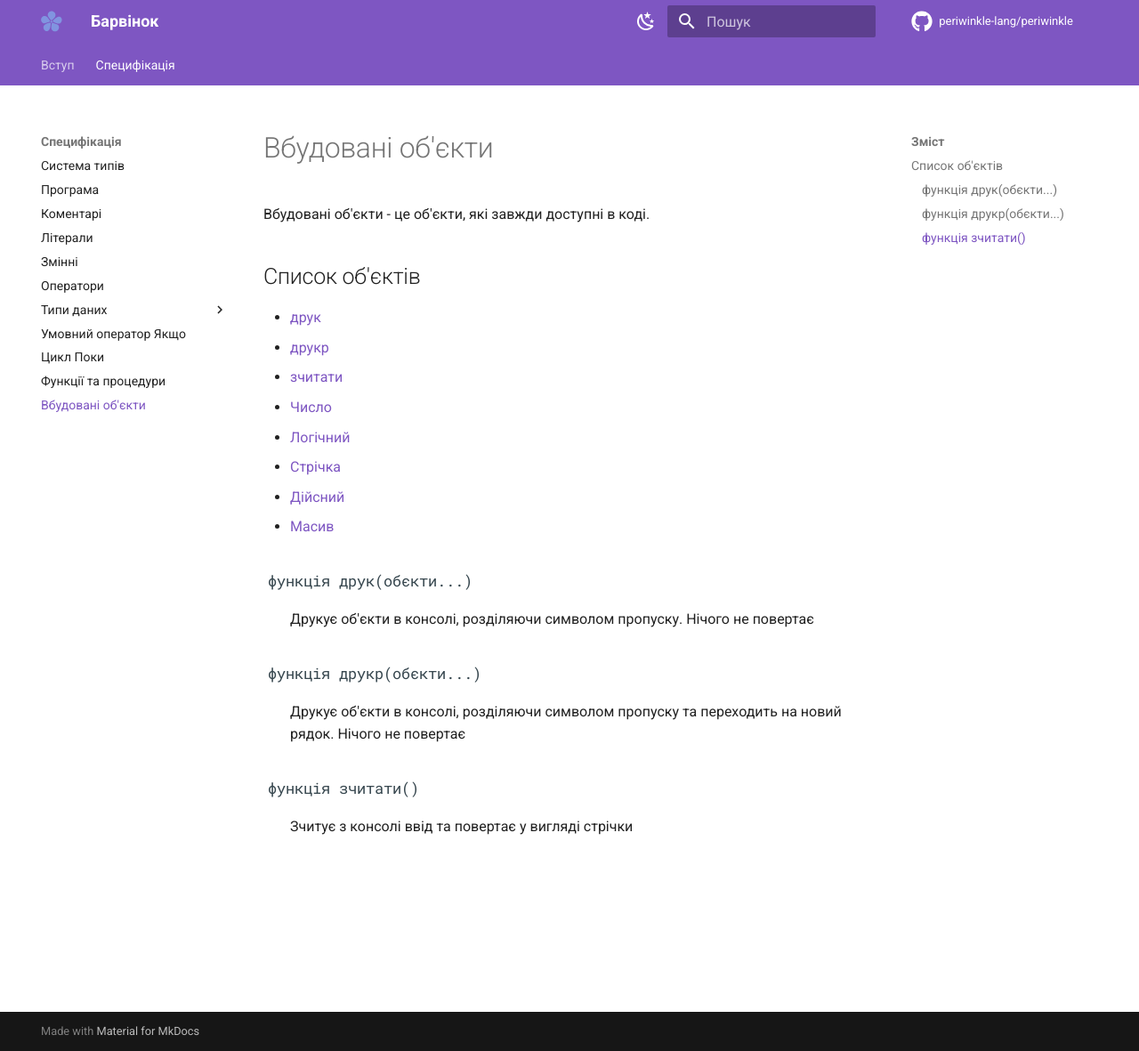
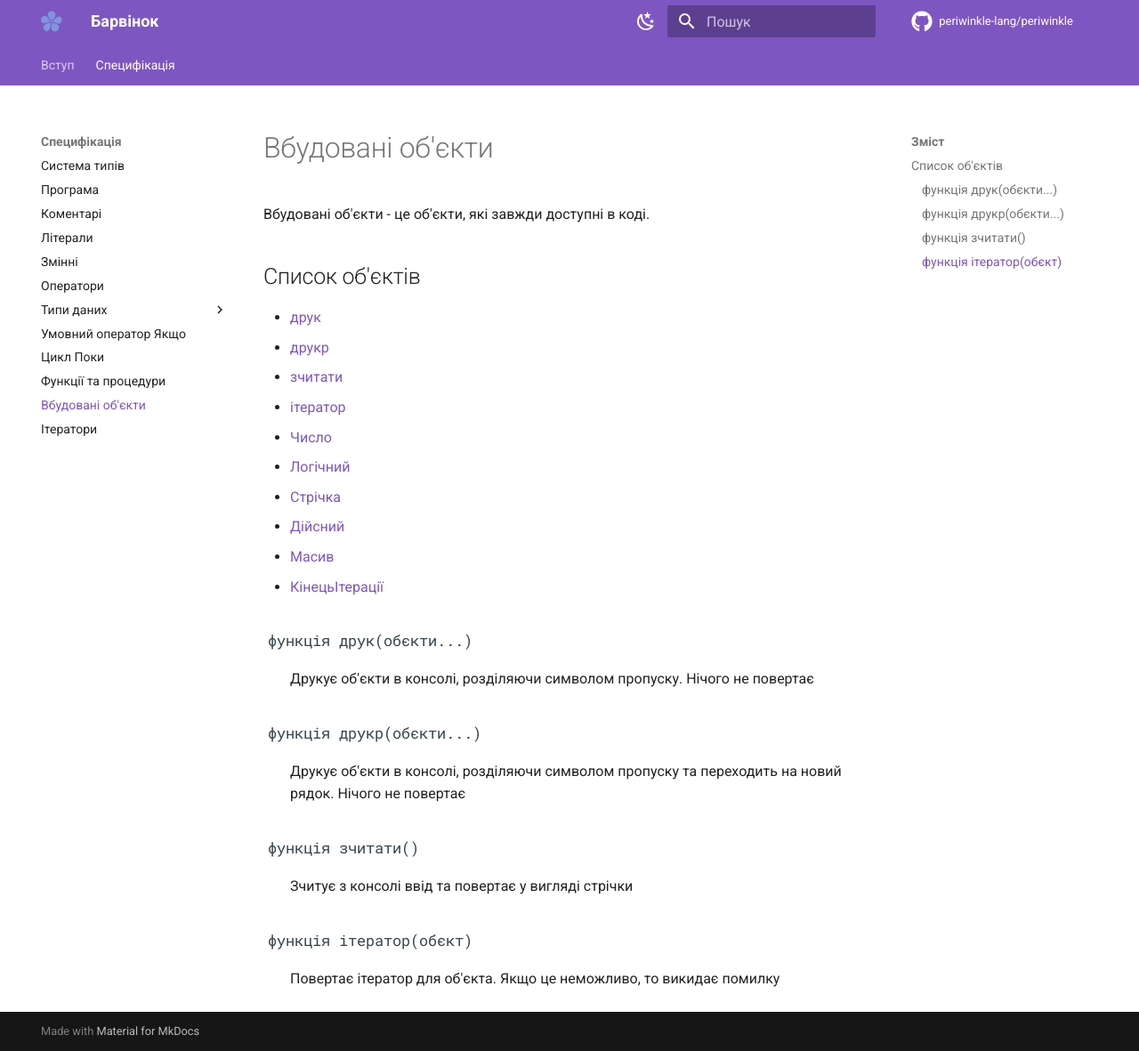
Before and after one commit to periwinkle-lang/periwinkle-docs, an MkDocs documentation site: the page built from docs/specification/builtin.md, in a window 1280 px wide and 1181 px high. Shown: the whole window at 89% size. Built offline with MkDocs 1.6.1 and Material for MkDocs 9.7.7, drawn with Linux system fonts in a browser that asks for light colours; comment, search, counter and statistics services are not loaded.

Commit message:
Документація до коміту periwinkle-lang/periwinkle@14e6692

```diff
--- a/docs/specification/builtin.md
+++ b/docs/specification/builtin.md
@@ -7,11 +7,13 @@
 + [друк](#_3)
 + [друкр](#_4)
 + [зчитати](#_5)
++ [ітератор](#_6)
 + [Число](datatype/number.md)
 + [Логічний](datatype/bool.md)
 + [Стрічка](datatype/string.md)
 + [Дійсний](datatype/real.md)
 + [Масив](datatype/array.md)
++ [КінецьІтерації](iterators.md#_2)
 
 
 ### `#!periwinkle функція друк(обєкти...)` {.code-no-color}
@@ -28,3 +30,8 @@
 <p style="margin-left: 30px;" markdown>
 Зчитує з консолі ввід та повертає у вигляді стрічки
 </p>
+
+### `#!periwinkle функція ітератор(обєкт)` {.code-no-color}
+<p style="margin-left: 30px;" markdown>
+Повертає ітератор для об'єкта. Якщо це неможливо, то викидає помилку
+</p>
--- a/mkdocs.yml
+++ b/mkdocs.yml
@@ -74,3 +74,4 @@ nav:
     - Цикл Поки: specification/while.md
     - Функції та процедури: specification/function.md
     - Вбудовані об'єкти: specification/builtin.md
+    - Ітератори: specification/iterators.md
```
Also changed, not shown: docs/specification/datatype/array.md (+4 -0 lines), docs/specification/datatype/string.md (+4 -0 lines), docs/specification/iterators.md (added, +35 -0 lines).
